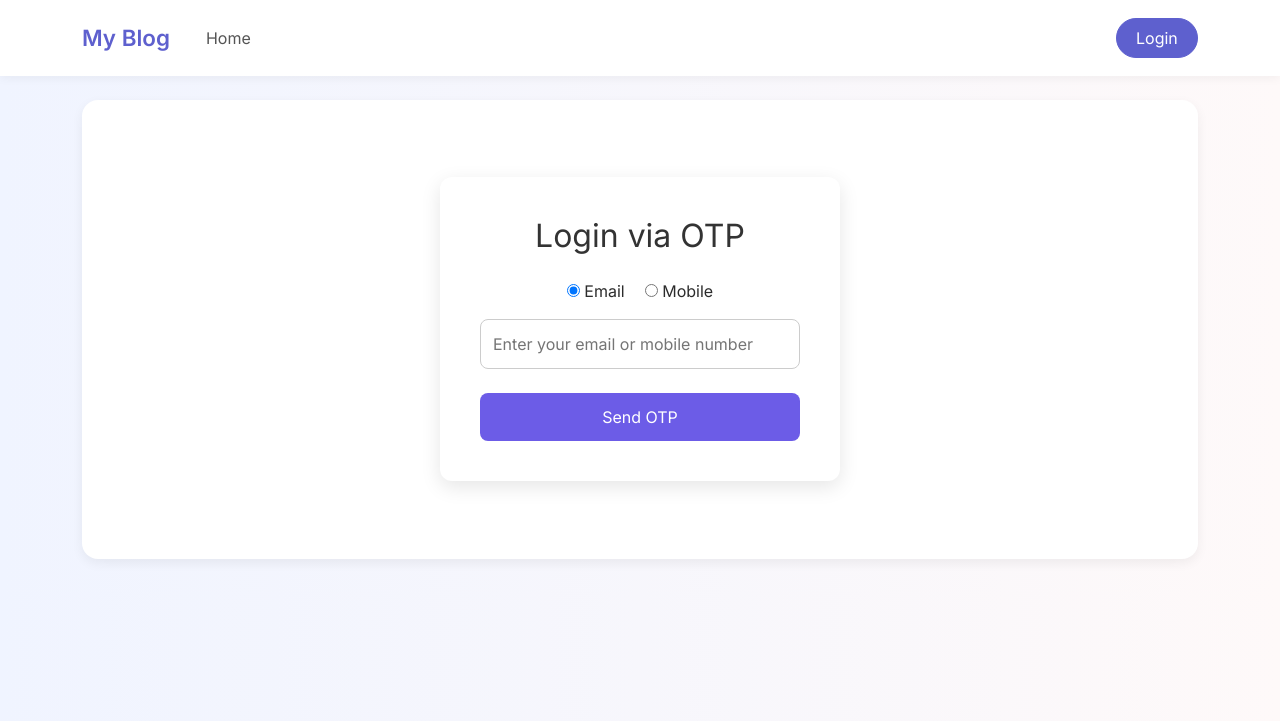
After one commit to joeljoshy/microblog, a Flask app: page /otp-login in a window 1280 px wide. The commit adds this page. Shown: the top 721 px of the page. Run offline with Flask 3, Linux system fonts and the light colour scheme; some libraries are stand-ins or nearby versions.

Commit message:
otp login

```diff
--- a/app/models.py
+++ b/app/models.py
@@ -50,6 +50,8 @@ class User(UserMixin, db.Model):
     comments: so.Mapped[List["Comment"]] = so.relationship(
         back_populates='author', cascade='all, delete-orphan'
     )
+
+    mobile: so.Mapped[str] = so.mapped_column(sa.String(20), unique=True, index=True, nullable=True)
 
     def __repr__(self):
         return '<User {}>'.format(self.username)
--- a/app/routes.py
+++ b/app/routes.py
@@ -1,8 +1,9 @@
 from datetime import datetime, timezone
+from random import randint
 
 import sqlalchemy as sa
 
-from flask import render_template, flash, redirect, url_for
+from flask import render_template, flash, redirect, url_for, session
 from flask_login import login_user, current_user, logout_user, login_required
 from flask import request
 from urllib.parse import urlsplit
@@ -13,7 +14,8 @@ from app.forms import LoginForm, RegistrationForm, EditProfileForm, \
     EmptyForm, PostForm, ResetPasswordRequestForm, ResetPasswordForm, \
     CommentForm
 from app.models import User, Post, Comment
-from app.utils import send_password_reset_email
+from app.utils import send_password_reset_email, send_email_otp, \
+    send_sms_otp
 
 from config import Config
 
@@ -76,7 +78,7 @@ def register():
         return redirect(url_for('index'))
     form = RegistrationForm()
     if form.validate_on_submit():
-        user = User(username=form.username.data, email=form.email.data)
+        user = User(username=form.username.data, email=form.email.data, mobile=form.mobile.data)
         user.set_password(form.password.data)
         db.session.add(user)
         db.session.commit()
@@ -252,3 +254,50 @@ def reset_password(token):
         flash('Your password has been reset.')
         return redirect(url_for('login'))
     return render_template('email/reset.html', form=form)
+
+
+@app.route('/otp-login')
+def otp_login():
+    return render_template('otp/otp_choice.html')
+
+
+@app.route('/send_otp', methods=['POST'])
+def send_otp():
+    method = request.form['method']
+    contact = request.form['contact']
+    otp = str(randint(100000, 999999))
+
+    session['otp'] = otp
+    session['contact'] = contact
+    session['method'] = method
+
+    if method == 'email':
+        user = User.query.filter_by(email=contact).first()
+        if not user:
+            flash("User not found")
+            return redirect(url_for("otp_login"))
+        send_email_otp(contact, otp)
+        flash("OTP sent to your email")
+    elif method == 'mobile':
+        user = User.query.filter_by(mobile=contact).first()
+        if not user:
+            flash("User not found")
+            return redirect(url_for("otp_login"))
+        send_sms_otp(contact, otp)
+
+    return redirect(url_for("verify_otp"))
+
+
+@app.route('/verify_otp', methods=['GET', 'POST'])
+def verify_otp():
+    if request.method == 'POST':
+        user_otp = request.form['otp']
+        if user_otp == session['otp']:
+            contact = session.get('contact')
+            user = (User.query.filter_by(email=contact).first() or User.query.filter_by(mobile=contact).first())
+            login_user(user)
+            flash("OTP verified successfully!", "success")
+            return redirect(url_for('index'))
+        else:
+            flash("Invalid OTP. Please try again.", "danger")
+    return render_template('otp/verify_otp.html')
--- /dev/null
+++ b/app/templates/otp/otp_choice.html
@@ -0,0 +1,69 @@
+{% extends "base.html" %}
+{% block title %}Login via OTP{% endblock %}
+{% block content %}
+
+<div class="otp-box">
+  <h2>Login via OTP</h2>
+  <form method="POST" action="{{ url_for('send_otp') }}">
+    <div class="radio-group">
+      <label><input type="radio" name="method" value="email" checked> Email</label>
+      <label><input type="radio" name="method" value="mobile"> Mobile</label>
+    </div>
+
+    <input type="text" name="contact" placeholder="Enter your email or mobile number" class="input-field" required>
+
+    <button type="submit">Send OTP</button>
+  </form>
+</div>
+
+<style>
+  .otp-box {
+    background: white;
+    padding: 2.5rem;
+    border-radius: 12px;
+    box-shadow: 0 6px 20px rgba(0, 0, 0, 0.1);
+    width: 100%;
+    max-width: 400px;
+    margin: 5% auto;
+    text-align: center;
+  }
+
+  h2 {
+    color: #333;
+    margin-bottom: 1.5rem;
+  }
+
+  .radio-group {
+    display: flex;
+    justify-content: center;
+    gap: 20px;
+    margin-bottom: 1rem;
+  }
+
+  input[type="text"].input-field {
+    width: 100%;
+    padding: 12px;
+    border: 1px solid #ccc;
+    border-radius: 8px;
+    font-size: 1rem;
+    margin-bottom: 1.5rem;
+  }
+
+  button {
+    width: 100%;
+    padding: 12px;
+    background-color: #6c5ce7;
+    border: none;
+    color: white;
+    font-size: 1rem;
+    border-radius: 8px;
+    cursor: pointer;
+    transition: background-color 0.2s ease-in-out;
+  }
+
+  button:hover {
+    background-color: #5a4bd8;
+  }
+</style>
+
+{% endblock %}
--- a/app/templates/register.html
+++ b/app/templates/register.html
@@ -23,7 +23,7 @@
 
         {{ form.hidden_tag() }}
 
-        {% for field in [form.username, form.email, form.password, form.password2] %}
+        {% for field in [form.username, form.email, form.password, form.password2, form.mobile] %}
             <div style="margin-bottom: 1.5rem;">
                 <label style="display: block; font-weight: 600; margin-bottom: 0.5rem;">{{ field.label.text }}</label>
                 {{ field(class_="form-control", placeholder=field.label.text) }}
--- a/app/templates/user.html
+++ b/app/templates/user.html
@@ -20,6 +20,9 @@
         {% endif %}
         {% if user.last_seen %}
         <p class="small text-muted">Last seen: {{ moment(user.last_seen).format('LLL') }}</p>
+        {% endif %}
+        {% if user.mobile%}
+        <p class="small text-muted">Mobile: {{ user.mobile }}</p>
         {% endif %}
 
         <!-- Stats -->
--- a/config.py
+++ b/config.py
@@ -24,4 +24,7 @@ class Config:
 
     SENDGRID_API_KEY = os.getenv('SENDGRID_API_KEY')
 
+    TWILIO_ACCOUNT_SID = os.getenv('TWILIO_ACCOUNT_SID')
+    TWILIO_AUTH_TOKEN = os.getenv('TWILIO_AUTH_TOKEN')
+    TWILIO_PHONE_NUMBER = os.getenv('TWILIO_PHONE_NUMBER')
     POSTS_PER_PAGE = 25
```
Also changed, not shown: app/forms.py (+12 -0 lines), app/templates/login.html (+8 -1 lines), app/templates/otp/verify_otp.html (added, +65 -0 lines), app/utils.py (+32 -0 lines), migrations/versions/3b8464d608cc_added_mobile_field.py (added, +34 -0 lines), requirements.txt (+16 -1 lines).
